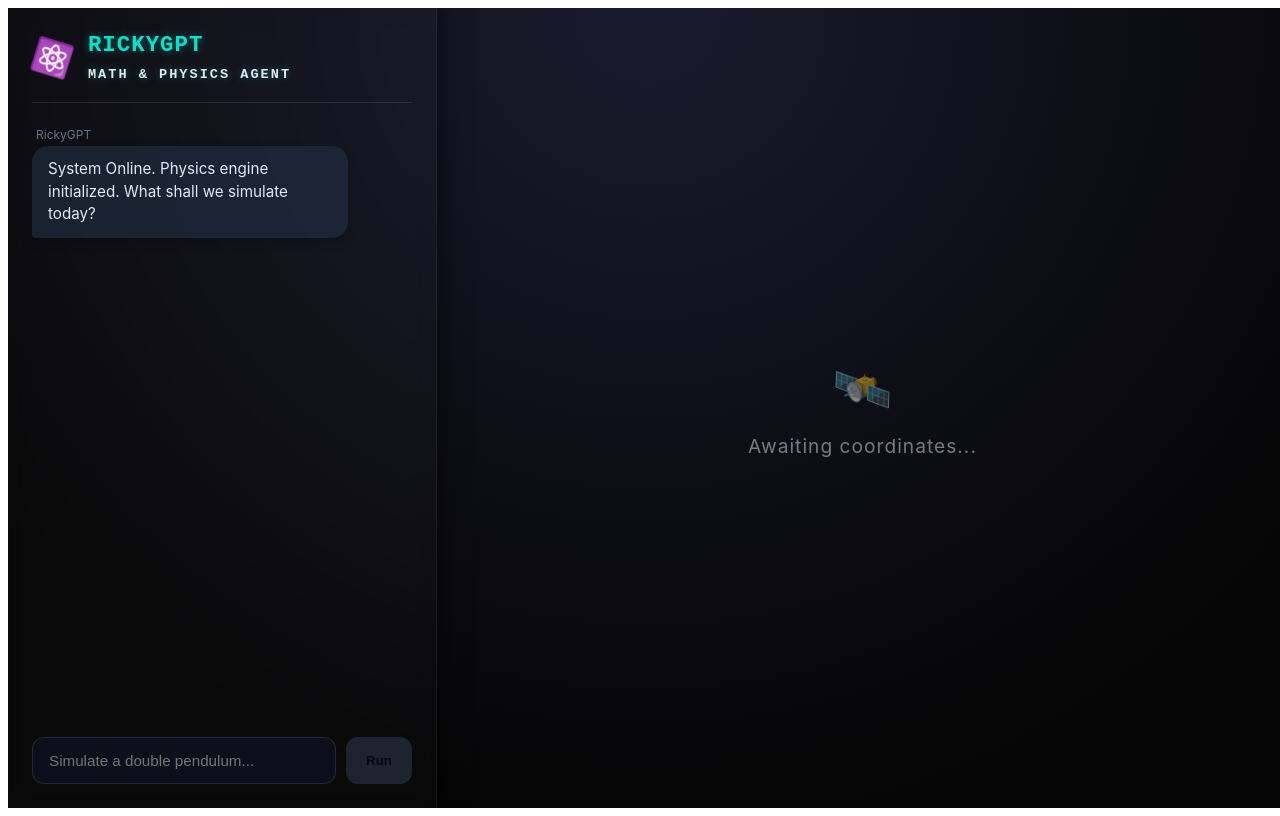
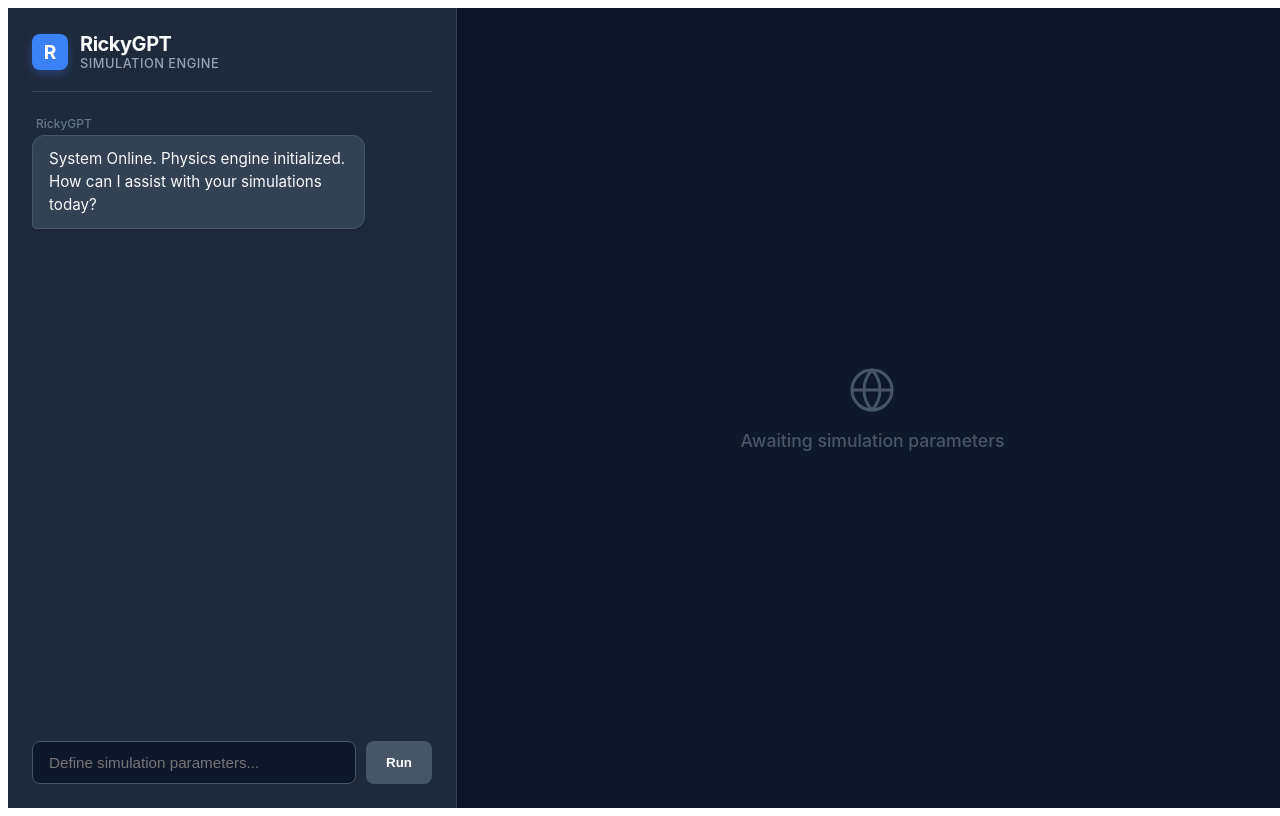
Before and after one commit to RicardoLamarca/rickygpt-backend, a React (Vite) app in the folder rickygpt-ui/: page / in a window 1280 px wide. Built offline with nearby package versions, Linux system fonts and the light colour scheme; what react-plotly.js would draw is missing.

Commit message:
Update UI

```diff
--- a/rickygpt-ui/src/App.jsx
+++ b/rickygpt-ui/src/App.jsx
@@ -5,7 +5,7 @@ const Plot = PlotlyPlot.default || PlotlyPlot;
 function App() {
   const [prompt, setPrompt] = useState("");
   const [chatHistory, setChatHistory] = useState([
-    { role: 'ai', content: "System Online. Physics engine initialized. What shall we simulate today?" }
+    { role: 'ai', content: "System Online. Physics engine initialized. How can I assist with your simulations today?" }
   ]);
   const [simData, setSimData] = useState(null);
   const [isAnimating, setIsAnimating] = useState(false);
@@ -24,7 +24,7 @@ function App() {
     setIsLoading(true);
 
     try {
-      const response = await fetch('https://rickygpt.onrender.com/simulate', {
+      const response = await fetch('https://rickygpt-api.onrender.com/simulate', {
         method: 'POST',
         headers: { 'Content-Type': 'application/json' },
         body: JSON.stringify({ prompt: prompt })
@@ -38,7 +38,7 @@ function App() {
       }
     } catch (error) {
       console.error("Error:", error);
-      setChatHistory([...newChat, { role: 'ai', content: "Server Error: Unable to reach the RickyGPT backend." }]);
+      setChatHistory([...newChat, { role: 'ai', content: "Connection Error: Unable to reach the simulation backend. Please ensure the server is running." }]);
     }
     setIsLoading(false);
   };
@@ -48,7 +48,7 @@ function App() {
     const dataStr = "data:text/json;charset=utf-8," + encodeURIComponent(JSON.stringify(simData, null, 2));
     const downloadAnchorNode = document.createElement('a');
     downloadAnchorNode.setAttribute("href", dataStr);
-    downloadAnchorNode.setAttribute("download", "ricky_simulation_data.json");
+    downloadAnchorNode.setAttribute("download", "simulation_export.json");
     document.body.appendChild(downloadAnchorNode);
     downloadAnchorNode.click();
     downloadAnchorNode.remove();
@@ -79,31 +79,40 @@ function App() {
 
   return (
     <div style={{
-      display: 'flex', height: '100vh', width: '100vw', fontFamily: '"Inter", "Segoe UI", sans-serif',
-      backgroundColor: '#050505', backgroundImage: 'radial-gradient(circle at 50% 0%, #1a1a2e 0%, #050505 80%)',
-      color: '#e2e8f0', margin: 0, overflow: 'hidden'
+      display: 'flex', height: '100vh', width: '100vw',
+      fontFamily: '"Inter", -apple-system, BlinkMacSystemFont, "Segoe UI", Roboto, Helvetica, Arial, sans-serif',
+      backgroundColor: '#0f172a', // Sleek deep slate background
+      color: '#f8fafc', margin: 0, overflow: 'hidden'
     }}>
 
       {/* LEFT PANEL: Chat Interface */}
       <div style={{
-        width: '380px', display: 'flex', flexDirection: 'column',
-        backgroundColor: 'rgba(255, 255, 255, 0.02)', backdropFilter: 'blur(10px)',
-        borderRight: '1px solid rgba(255,255,255,0.05)', padding: '24px', zIndex: 10,
-        boxShadow: '4px 0 24px rgba(0,0,0,0.5)'
+        width: '400px', display: 'flex', flexDirection: 'column',
+        backgroundColor: '#1e293b', // Slightly lighter slate for the sidebar
+        borderRight: '1px solid #334155', padding: '24px', zIndex: 10,
+        boxShadow: '4px 0 24px rgba(0,0,0,0.2)'
       }}>
 
         {/* Header */}
-        <div style={{ display: 'flex', alignItems: 'center', gap: '16px', marginBottom: '24px', paddingBottom: '16px', borderBottom: '1px solid rgba(255,255,255,0.1)' }}>
-          <div style={{ fontSize: '32px', animation: 'spin 10s linear infinite' }}>⚛️</div>
-          <h2 style={{
-            margin: 0, color: '#00e6cc', fontSize: '1.4rem', fontWeight: '900',
-            letterSpacing: '1px', textTransform: 'uppercase',
-            fontFamily: '"Courier New", Courier, monospace', textShadow: '0 0 8px rgba(0, 230, 204, 0.4)',
-            lineHeight: '1.2'
+        <div style={{
+          display: 'flex', alignItems: 'center', gap: '12px', marginBottom: '24px',
+          paddingBottom: '20px', borderBottom: '1px solid #334155'
+        }}>
+          <div style={{
+            backgroundColor: '#3b82f6', color: 'white', width: '36px', height: '36px',
+            borderRadius: '8px', display: 'flex', alignItems: 'center', justifyContent: 'center',
+            fontWeight: 'bold', fontSize: '1.2rem', boxShadow: '0 4px 10px rgba(59, 130, 246, 0.3)'
           }}>
-            RickyGPT<br/>
-            <span style={{ color: '#e2e8f0', fontSize: '0.85rem', letterSpacing: '2px' }}>MATH & PHYSICS AGENT</span>
-          </h2>
+            R
+          </div>
+          <div>
+            <h2 style={{ margin: 0, color: '#f8fafc', fontSize: '1.25rem', fontWeight: '700', letterSpacing: '-0.5px' }}>
+              RickyGPT
+            </h2>
+            <div style={{ color: '#94a3b8', fontSize: '0.8rem', fontWeight: '500', letterSpacing: '0.5px', textTransform: 'uppercase' }}>
+              Simulation Engine
+            </div>
+          </div>
         </div>
 
         {/* Chat History */}
@@ -113,15 +122,17 @@ function App() {
               alignSelf: msg.role === 'user' ? 'flex-end' : 'flex-start',
               maxWidth: '85%', display: 'flex', flexDirection: 'column', gap: '4px'
             }}>
-              <span style={{ fontSize: '0.75rem', color: '#64748b', marginLeft: '4px', textAlign: msg.role === 'user' ? 'right' : 'left' }}>
+              <span style={{ fontSize: '0.75rem', color: '#64748b', marginLeft: '4px', textAlign: msg.role === 'user' ? 'right' : 'left', fontWeight: '500' }}>
                 {msg.role === 'user' ? 'You' : 'RickyGPT'}
               </span>
               <div style={{
-                backgroundColor: msg.role === 'user' ? '#00e6cc' : 'rgba(30, 41, 59, 0.8)',
-                color: msg.role === 'user' ? '#020617' : '#e2e8f0',
-                padding: '12px 16px', borderRadius: msg.role === 'user' ? '16px 16px 4px 16px' : '16px 16px 16px 4px',
+                backgroundColor: msg.role === 'user' ? '#3b82f6' : '#334155',
+                color: '#f8fafc',
+                padding: '12px 16px',
+                borderRadius: msg.role === 'user' ? '12px 12px 4px 12px' : '12px 12px 12px 4px',
                 fontSize: '0.95rem', lineHeight: '1.5', whiteSpace: 'pre-wrap',
-                boxShadow: msg.role === 'user' ? '0 4px 12px rgba(0, 230, 204, 0.2)' : '0 4px 12px rgba(0,0,0,0.2)'
+                boxShadow: '0 2px 4px rgba(0,0,0,0.1)',
+                border: msg.role === 'user' ? 'none' : '1px solid #475569'
               }}>
                 {msg.content}
               </div>
@@ -129,9 +140,10 @@ function App() {
           ))}
 
           {isLoading && (
-            <div style={{ alignSelf: 'flex-start', display: 'flex', alignItems: 'center', gap: '8px', padding: '12px 16px', backgroundColor: 'rgba(30, 41, 59, 0.5)', borderRadius: '16px 16px 16px 4px' }}>
-              <div style={{ width: '8px', height: '8px', backgroundColor: '#00e6cc', borderRadius: '50%', animation: 'pulse 1s infinite' }} />
-              <span style={{ color: '#00e6cc', fontStyle: 'italic', fontSize: '0.9rem' }}>Crunching physics...</span>
+            <div style={{ alignSelf: 'flex-start', display: 'flex', alignItems: 'center', gap: '10px', padding: '12px 16px', backgroundColor: '#334155', borderRadius: '12px 12px 12px 4px', border: '1px solid #475569' }}>
+              <div style={{ width: '6px', height: '6px', backgroundColor: '#3b82f6', borderRadius: '50%', animation: 'bounce 1.4s infinite ease-in-out both' }} />
+              <div style={{ width: '6px', height: '6px', backgroundColor: '#3b82f6', borderRadius: '50%', animation: 'bounce 1.4s infinite ease-in-out both', animationDelay: '-0.32s' }} />
+              <div style={{ width: '6px', height: '6px', backgroundColor: '#3b82f6', borderRadius: '50%', animation: 'bounce 1.4s infinite ease-in-out both', animationDelay: '-0.16s' }} />
             </div>
           )}
         </div>
@@ -142,22 +154,25 @@ function App() {
             type="text"
             value={prompt}
             onChange={(e) => setPrompt(e.target.value)}
-            placeholder="Simulate a double pendulum..."
+            placeholder="Define simulation parameters..."
             style={{
-              flexGrow: 1, padding: '14px 16px', borderRadius: '12px', border: '1px solid rgba(255,255,255,0.1)',
-              backgroundColor: 'rgba(15, 23, 42, 0.6)', color: 'white', fontSize: '0.95rem', outline: 'none'
+              flexGrow: 1, padding: '12px 16px', borderRadius: '8px',
+              border: '1px solid #475569', backgroundColor: '#0f172a',
+              color: '#f8fafc', fontSize: '0.95rem', outline: 'none',
+              transition: 'border-color 0.2s'
             }}
-            onFocus={(e) => e.target.style.borderColor = '#00e6cc'}
-            onBlur={(e) => e.target.style.borderColor = 'rgba(255,255,255,0.1)'}
+            onFocus={(e) => e.target.style.borderColor = '#3b82f6'}
+            onBlur={(e) => e.target.style.borderColor = '#475569'}
           />
           <button
             type="submit"
             disabled={isLoading || !prompt.trim()}
             style={{
               padding: '0 20px', cursor: (isLoading || !prompt.trim()) ? 'not-allowed' : 'pointer',
-              backgroundColor: (isLoading || !prompt.trim()) ? '#334155' : '#00e6cc',
-              color: '#020617', border: 'none', borderRadius: '12px', fontWeight: 'bold',
-              transition: 'all 0.2s ease', opacity: (isLoading || !prompt.trim()) ? 0.5 : 1
+              backgroundColor: (isLoading || !prompt.trim()) ? '#475569' : '#3b82f6',
+              color: '#ffffff', border: 'none', borderRadius: '8px', fontWeight: '600',
+              transition: 'background-color 0.2s',
+              boxShadow: (isLoading || !prompt.trim()) ? 'none' : '0 2px 4px rgba(59, 130, 246, 0.3)'
             }}
           >
             Run
@@ -175,27 +190,27 @@ function App() {
                  simData.x1 && simData.x2 ? [
                    {
                      x: simData.x2.slice(0, currentFrame), y: simData.y2.slice(0, currentFrame),
-                     type: 'scatter', mode: 'lines', line: { color: 'rgba(0, 230, 204, 0.3)', width: 2 }
+                     type: 'scatter', mode: 'lines', line: { color: 'rgba(59, 130, 246, 0.4)', width: 2 }
                    },
                    {
                      x: [0, simData.x1[currentFrame - 1 || 0], simData.x2[currentFrame - 1 || 0]],
                      y: [0, simData.y1[currentFrame - 1 || 0], simData.y2[currentFrame - 1 || 0]],
                      type: 'scatter', mode: 'lines+markers',
-                     line: { color: '#ffffff', width: 3 }, marker: { color: '#00e6cc', size: 10, line: {color: '#ffffff', width: 2} }
+                     line: { color: '#94a3b8', width: 2 }, marker: { color: '#3b82f6', size: 8, line: {color: '#ffffff', width: 2} }
                    }
                  ]
                  : simData.x && simData.y ? [
                    {
                      x: simData.x.slice(0, currentFrame), y: simData.y.slice(0, currentFrame), z: simData.z ? simData.z.slice(0, currentFrame) : null,
-                     type: simData.z ? 'scatter3d' : 'scatter', mode: 'lines', line: { color: '#00e6cc', width: 3 }
+                     type: simData.z ? 'scatter3d' : 'scatter', mode: 'lines', line: { color: '#3b82f6', width: 2 }
                    }
                  ] : []
                }
                layout={{
-                 paper_bgcolor: 'transparent', plot_bgcolor: 'transparent', font: { color: '#64748b' },
+                 paper_bgcolor: 'transparent', plot_bgcolor: 'transparent', font: { color: '#94a3b8', family: 'Inter, sans-serif' },
                  margin: { t: 40, r: 40, b: 40, l: 40 }, autosize: true,
-                 xaxis: { showgrid: true, gridcolor: 'rgba(255,255,255,0.05)', zerolinecolor: 'rgba(255,255,255,0.1)' },
-                 yaxis: { scaleanchor: "x", scaleratio: 1, showgrid: true, gridcolor: 'rgba(255,255,255,0.05)', zerolinecolor: 'rgba(255,255,255,0.1)' },
+                 xaxis: { showgrid: true, gridcolor: '#1e293b', zerolinecolor: '#334155' },
+                 yaxis: { scaleanchor: "x", scaleratio: 1, showgrid: true, gridcolor: '#1e293b', zerolinecolor: '#334155' },
                  showlegend: false
                }}
                style={{ width: '100%', height: '100%' }}
@@ -204,9 +219,9 @@ function App() {
              {/* Floating Control Deck */}
              <div style={{
                position: 'absolute', bottom: '40px', left: '50%', transform: 'translateX(-50%)',
-               backgroundColor: 'rgba(15, 23, 42, 0.8)', backdropFilter: 'blur(10px)',
-               padding: '12px 24px', borderRadius: '30px', border: '1px solid rgba(255,255,255,0.1)',
-               display: 'flex', alignItems: 'center', gap: '20px', boxShadow: '0 10px 30px rgba(0,0,0,0.5)'
+               backgroundColor: '#1e293b',
+               padding: '12px 24px', borderRadius: '12px', border: '1px solid #334155',
+               display: 'flex', alignItems: 'center', gap: '20px', boxShadow: '0 10px 25px rgba(0,0,0,0.3)'
              }}>
                <button
                  onClick={() => {
@@ -214,65 +229,74 @@ function App() {
                    setIsAnimating(!isAnimating);
                  }}
                  style={{
-                   padding: '8px 20px', backgroundColor: '#00e6cc', color: '#020617',
-                   border: 'none', borderRadius: '20px', fontWeight: 'bold', cursor: 'pointer',
-                   display: 'flex', alignItems: 'center', gap: '8px', minWidth: '100px', justifyContent: 'center'
+                   padding: '8px 20px', backgroundColor: '#3b82f6', color: '#ffffff',
+                   border: 'none', borderRadius: '6px', fontWeight: '600', cursor: 'pointer',
+                   display: 'flex', alignItems: 'center', gap: '8px', minWidth: '100px', justifyContent: 'center',
+                   transition: 'background-color 0.2s'
                  }}
+                 onMouseOver={(e) => { e.target.style.backgroundColor = '#2563eb' }}
+                 onMouseOut={(e) => { e.target.style.backgroundColor = '#3b82f6' }}
                >
-                 {isAnimating ? "⏸ Pause" : currentFrame >= maxFrames ? "🔄 Replay" : "▶️ Play"}
+                 {isAnimating ? "Pause" : currentFrame >= maxFrames ? "Replay" : "Play"}
                </button>
 
-               {/* NEW: Frame Slider */}
+               {/* Frame Slider */}
                <input
                  type="range"
                  min="1"
                  max={maxFrames || 1}
                  value={currentFrame || 1}
                  onChange={(e) => {
-                   setIsAnimating(false); // Stop playing if they manually drag it
+                   setIsAnimating(false);
                    setCurrentFrame(parseInt(e.target.value));
                  }}
-                 style={{ width: '150px', cursor: 'pointer', accentColor: '#00e6cc' }}
+                 style={{ width: '200px', cursor: 'pointer', accentColor: '#3b82f6' }}
                />
 
                <span style={{ fontSize: '0.85rem', color: '#94a3b8', fontFamily: 'monospace', minWidth: '80px', textAlign: 'right' }}>
                  {currentFrame} / {maxFrames}
                </span>
 
-               <div style={{ width: '1px', height: '24px', backgroundColor: 'rgba(255,255,255,0.2)' }} />
+               <div style={{ width: '1px', height: '24px', backgroundColor: '#334155' }} />
 
                <button
                  onClick={handleDownload}
-                 title="Download Raw Math Data"
+                 title="Export Data"
                  style={{
-                   padding: '8px 16px', backgroundColor: 'transparent', color: '#00e6cc',
-                   border: '1px solid #00e6cc', borderRadius: '20px', fontWeight: 'bold', cursor: 'pointer',
-                   display: 'flex', alignItems: 'center', gap: '6px', transition: 'all 0.2s'
+                   padding: '8px 16px', backgroundColor: 'transparent', color: '#cbd5e1',
+                   border: '1px solid #475569', borderRadius: '6px', fontWeight: '500', cursor: 'pointer',
+                   display: 'flex', alignItems: 'center', gap: '6px', transition: 'all 0.2s', fontSize: '0.9rem'
                  }}
-                 onMouseOver={(e) => { e.target.style.backgroundColor = 'rgba(0, 230, 204, 0.1)' }}
-                 onMouseOut={(e) => { e.target.style.backgroundColor = 'transparent' }}
+                 onMouseOver={(e) => { e.target.style.backgroundColor = '#334155'; e.target.style.color = '#ffffff'; }}
+                 onMouseOut={(e) => { e.target.style.backgroundColor = 'transparent'; e.target.style.color = '#cbd5e1'; }}
                >
-                 💾 JSON
+                 Export JSON
                </button>
              </div>
            </>
         ) : simData ? (
-           <div style={{ color: '#ef4444', padding: '24px', backgroundColor: 'rgba(239, 68, 68, 0.1)', border: '1px solid rgba(239, 68, 68, 0.3)', borderRadius: '12px', maxWidth: '80%' }}>
-             <h3 style={{ marginTop: 0 }}>🚨 Data Formatting Error</h3>
-             <pre style={{ overflowX: 'auto', fontSize: '0.85rem' }}>{JSON.stringify(simData, null, 2)}</pre>
+           <div style={{ color: '#ef4444', padding: '24px', backgroundColor: 'rgba(239, 68, 68, 0.1)', border: '1px solid rgba(239, 68, 68, 0.2)', borderRadius: '8px', maxWidth: '80%' }}>
+             <h3 style={{ marginTop: 0, fontSize: '1.1rem', fontWeight: '600' }}>Data Formatting Error</h3>
+             <pre style={{ overflowX: 'auto', fontSize: '0.85rem', color: '#f8fafc' }}>{JSON.stringify(simData, null, 2)}</pre>
            </div>
         ) : (
-           <div style={{ display: 'flex', flexDirection: 'column', alignItems: 'center', gap: '16px', opacity: 0.5 }}>
-             <div style={{ fontSize: '48px' }}>🛰️</div>
-             <div style={{ fontSize: '1.2rem', letterSpacing: '1px' }}>Awaiting coordinates...</div>
+           <div style={{ display: 'flex', flexDirection: 'column', alignItems: 'center', gap: '16px', color: '#475569' }}>
+             <svg width="48" height="48" viewBox="0 0 24 24" fill="none" stroke="currentColor" strokeWidth="1.5" strokeLinecap="round" strokeLinejoin="round">
+                <circle cx="12" cy="12" r="10"></circle>
+                <path d="M12 2a14.5 14.5 0 0 0 0 20 14.5 14.5 0 0 0 0-20"></path>
+                <path d="M2 12h20"></path>
+             </svg>
+             <div style={{ fontSize: '1.1rem', fontWeight: '500' }}>Awaiting simulation parameters</div>
            </div>
         )}
       </div>
 
       {/* Global CSS for Animations */}
       <style>{`
-        @keyframes pulse { 0% { opacity: 0.5; transform: scale(0.8); } 50% { opacity: 1; transform: scale(1.2); } 100% { opacity: 0.5; transform: scale(0.8); } }
-        @keyframes spin { 100% { transform: rotate(360deg); } }
+        @keyframes bounce {
+          0%, 80%, 100% { transform: scale(0); }
+          40% { transform: scale(1); }
+        }
       `}</style>
     </div>
   );
```
